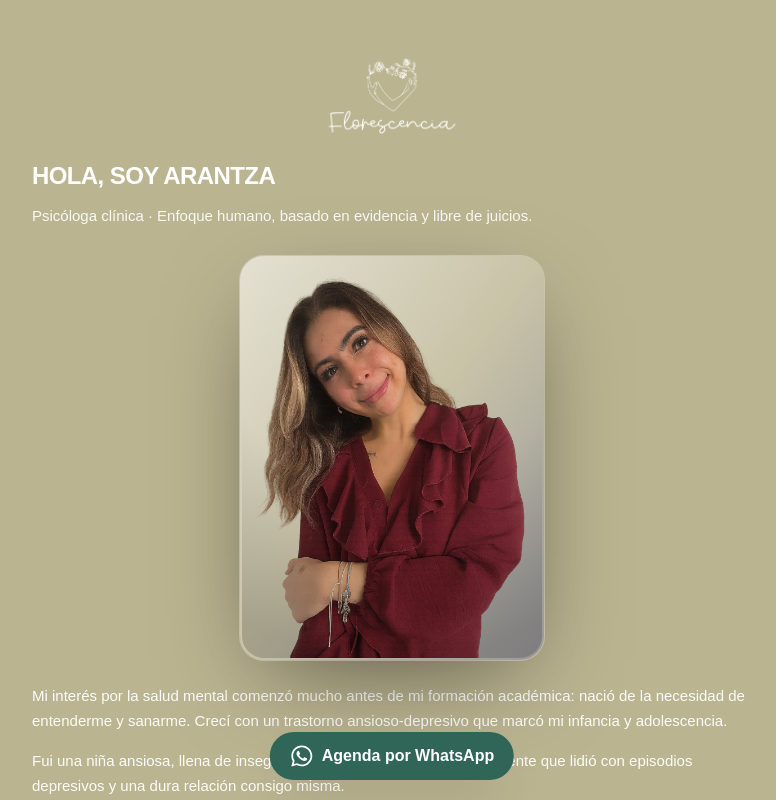
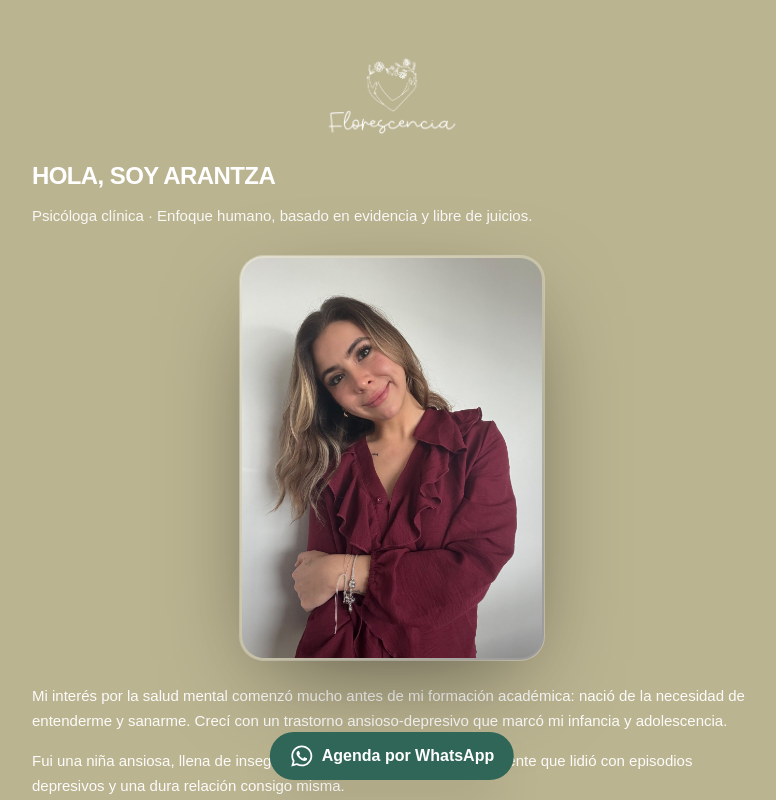
Before and after one commit to gpedrosad/landingProyecto, a Next.js app: page / in a window 1280 px wide. Shown: the top 800 px of the page, without its empty margins (248-1024 px from the left). Built offline with nearby package versions, Linux system fonts and the light colour scheme.

Commit message:
cambio foto

```diff
--- a/src/components/AboutArantza.tsx
+++ b/src/components/AboutArantza.tsx
@@ -55,7 +55,7 @@ export default function AboutArantza() {
             {/* CONTENEDOR: AJUSTA AQUÍ EL TAMAÑO */}
             <div className="relative overflow-hidden rounded-[22px] w-[240px] sm:w-[260px] md:w-[300px] aspect-[3/4]">
               <Image
-                src="/arancha.png"
+                src="/arancha1.png"
                 alt="Arantza"
                 fill
                 quality={90}
```
Also changed, not shown: public/arancha1.png (added).
